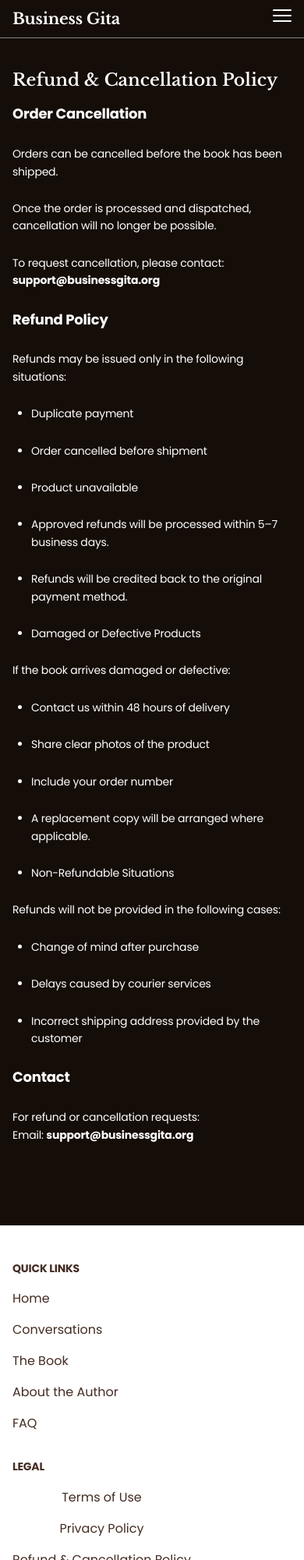
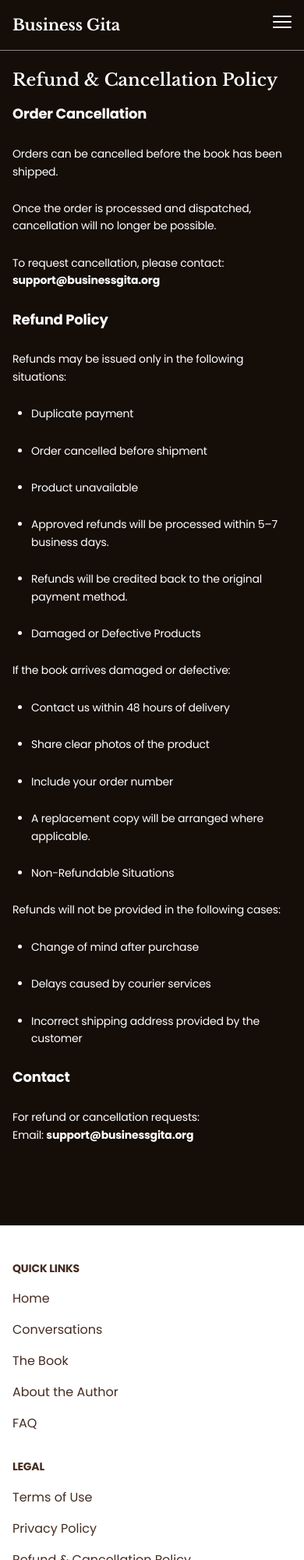
Before and after one commit to Kaushal12Shinde/businessgita, a website: page refund-cancellation-policy.html in a window 390 px wide. Shown: the top 2000 px of the page at 78% size. Drawn offline with nearby package versions, Linux system fonts and the light colour scheme.

Commit message:
fix/ footer and header

```diff
--- a/refund-cancellation-policy.html
+++ b/refund-cancellation-policy.html
@@ -18,7 +18,7 @@
 </head>
 <body>
     <header>
-    <nav class="bg-[#150d08] py-1 duration-300 fixed top-0 left-0 right-0 z-50 border-b border-b-white/50">
+    <nav class="bg-[#150d08] py-2 duration-300 fixed top-0 left-0 right-0 z-50 border-b border-b-white/50">
       <div class="container">
         <div class="flex items-center justify-between -mx-2">
           <div class="px-2">
@@ -46,7 +46,7 @@
                 <div>
                   <a class="nav-link text-white" href="">Home</a>
                 </div>
-                <div>
+                <!-- <div>
                   <a class="nav-link text-white" href="#about">About</a>
                 </div>
                 <div>
@@ -65,7 +65,7 @@
                         Buy the Book</span>
                     </div>
                   </a>
-                </div>
+                </div> -->
               </div>
             </div>
           </div>
@@ -150,7 +150,7 @@
                 </div>
               </div>
               <div class="hidden h-[200px] w-[1px] border-r border-secondary md:block"></div>
-              <div class="flex flex-col text-center text-base md:text-left">
+              <div class="flex flex-col text-base">
                 <p class="mb-2 md:mb-4 font-bold uppercase text-secondary text-left">
                   Legal
                 </p>
```
Also changed, not shown: privacy-policy.html (+6 -6 lines), terms-conditions.html (+4 -4 lines).
